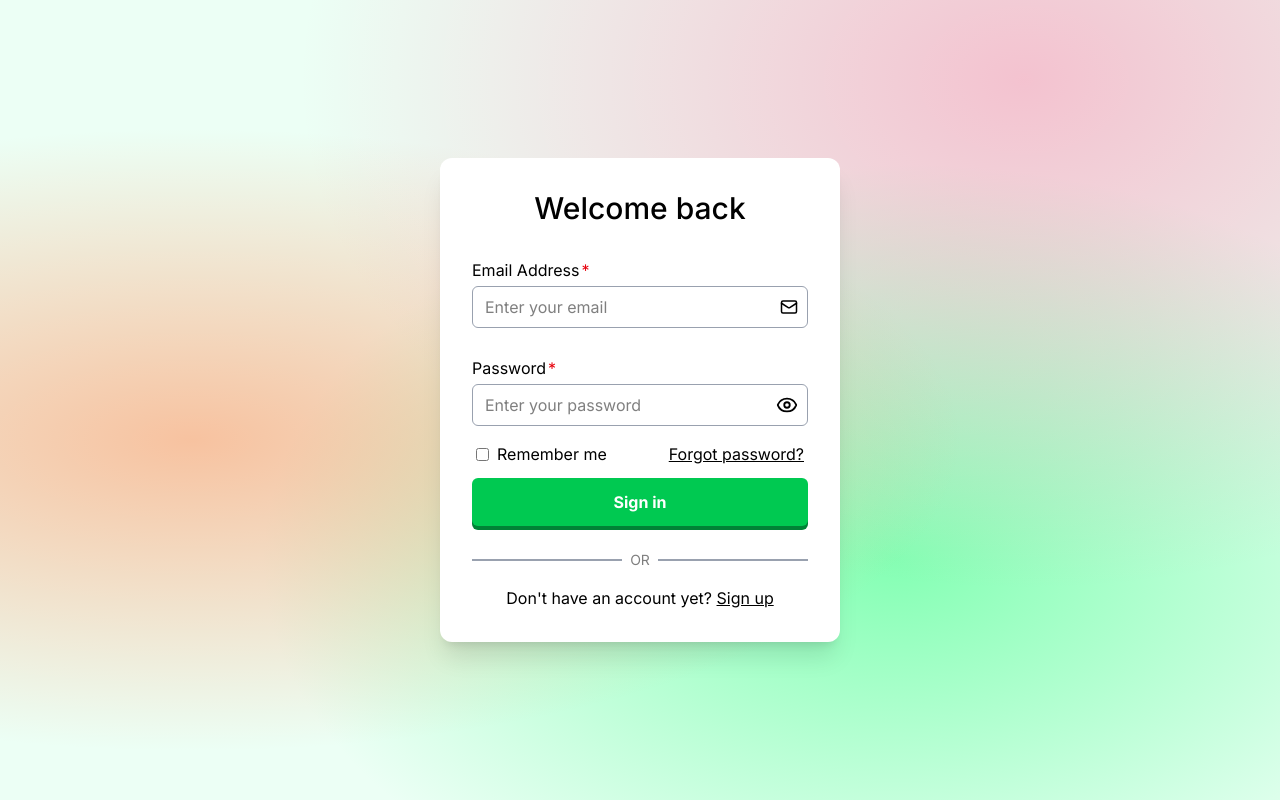
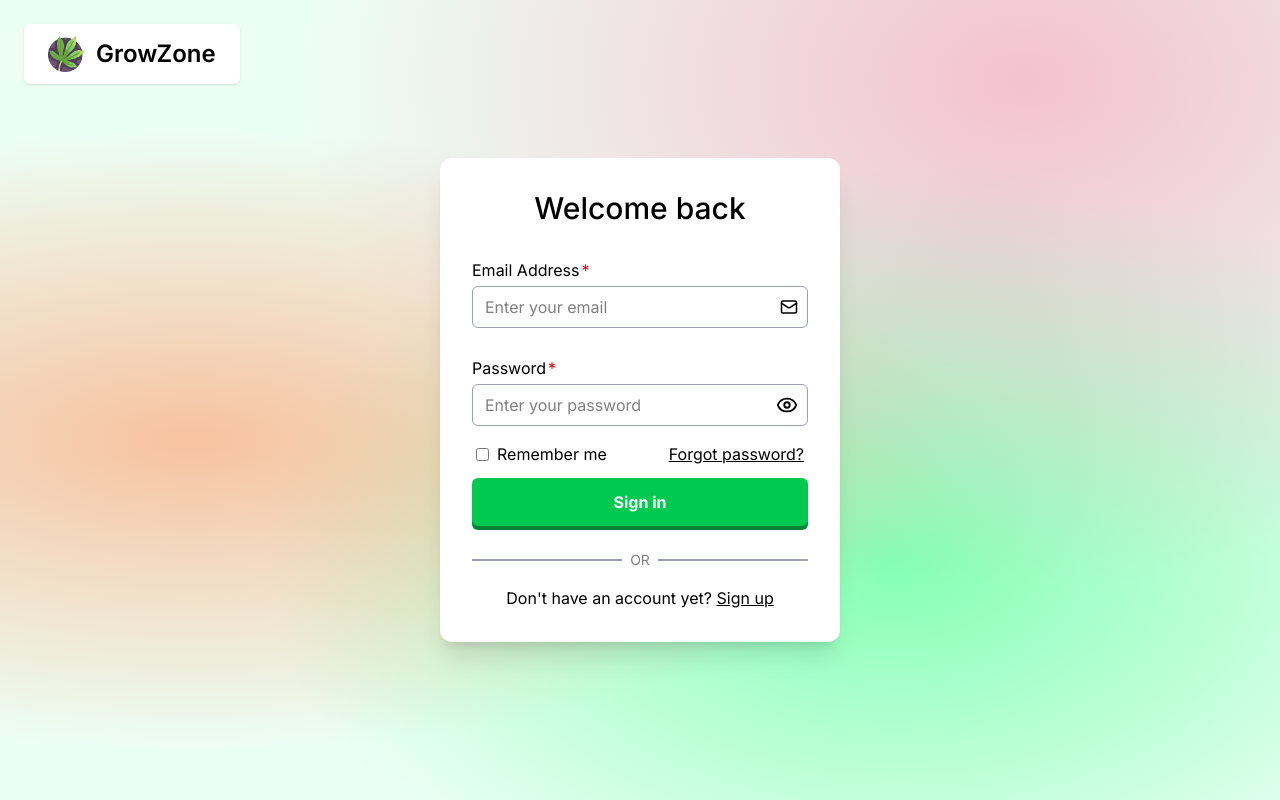
Before and after one commit to barteks79/growzone, a PHP site: page /growzone/ in a window 1280 px wide. Run offline with PHP 8.4, Linux system fonts and the light colour scheme; some libraries are stand-ins or nearby versions.

Commit message:
frontend: poprawiono design stron

```diff
--- a/js/avatar.js
+++ b/js/avatar.js
@@ -13,7 +13,7 @@ export function updateAvatar(target, firstName, lastName) {
     const lastInitial = last.charAt(0).toUpperCase();
     target.textContent = `${firstInitial}${lastInitial}`;
 
-    const colors = ['#FF3399', '#FFCC00', '#33CC33', '#3399FF', '#9933FF', '#FF6600'];
+    const colors = ['#FF3399', '#FFCC00', '#33CC33', '#3399FF', '#9933FF', '#FF8400'];
     const colorIndex = hashStringToUnitInterval(`${first} ${last}`);
     target.style.background = colors[Math.floor(colorIndex * colors.length)];
 }
--- a/pages/home/script.js
+++ b/pages/home/script.js
@@ -54,6 +54,7 @@ document.addEventListener('DOMContentLoaded', async () => {
         const lastName = avatar.dataset.lastName;
 
         updateAvatar(avatar, firstName, lastName);
+        avatar.classList.remove('animate-pulse');
     }
 });
 
--- a/pages/sign-in/index.php
+++ b/pages/sign-in/index.php
@@ -89,6 +89,12 @@ if (isset($_SESSION['errors'])) {
     <div class="relative h-dvh">
         <div class="primary-radial-background absolute inset-0 -z-[1]"></div>
 
+        <a href="../home/index.php" class="absolute top-6 left-6 bg-white rounded-md shadow-sm px-6 py-3">
+            <div class="flex items-center gap-3 group">
+                <img src="../../public/images/icon.png" alt="growzone icon" width="36" height="36" />
+                <span class="text-2xl font-semibold group-hover:text-emerald-600 transition">GrowZone</span>
+            </div>
+        </a>
         <div class="h-full grid place-items-center">
             <main class="bg-white rounded-xl shadow-xl px-8 py-8 min-w-[25rem] flex flex-col items-center">
                 <h2 class="text-3xl font-medium mb-8">Welcome back</h2>
--- a/pages/sign-in/styles.css
+++ b/pages/sign-in/styles.css
@@ -1,4 +1,3 @@
-@import '../../public/fonts/GTWalsheimPro/include.css';
 @import '../../public/fonts/Inter/include.css';
 
 .primary-radial-background {
--- a/pages/sign-up/index.php
+++ b/pages/sign-up/index.php
@@ -107,6 +107,12 @@ if (isset($_SESSION['errors'])) {
     <div class="relative h-dvh">
         <div class="primary-radial-background absolute inset-0 -z-[1]"></div>
 
+        <a href="../home/index.php" class="absolute top-6 left-6 bg-white rounded-md shadow-sm px-6 py-3">
+            <div class="flex items-center gap-3 group">
+                <img src="../../public/images/icon.png" alt="growzone icon" width="36" height="36" />
+                <span class="text-2xl font-semibold group-hover:text-emerald-600 transition">GrowZone</span>
+            </div>
+        </a>
         <div class="h-full grid place-items-center">
             <main class="bg-white rounded-xl shadow-xl px-8 py-8 min-w-[25rem] flex flex-col items-center">
                 <div id="avatar" class="size-16 mb-8 text-white rounded-full animate-pulse font-bold text-2xl grid place-items-center bg-neutral-300"></div>
--- a/pages/sign-up/styles.css
+++ b/pages/sign-up/styles.css
@@ -1,4 +1,3 @@
-@import '../../public/fonts/GTWalsheimPro/include.css';
 @import '../../public/fonts/Inter/include.css';
 
 .primary-radial-background {
```
Also changed, not shown: pages/home/index.php (+4 -4 lines).
